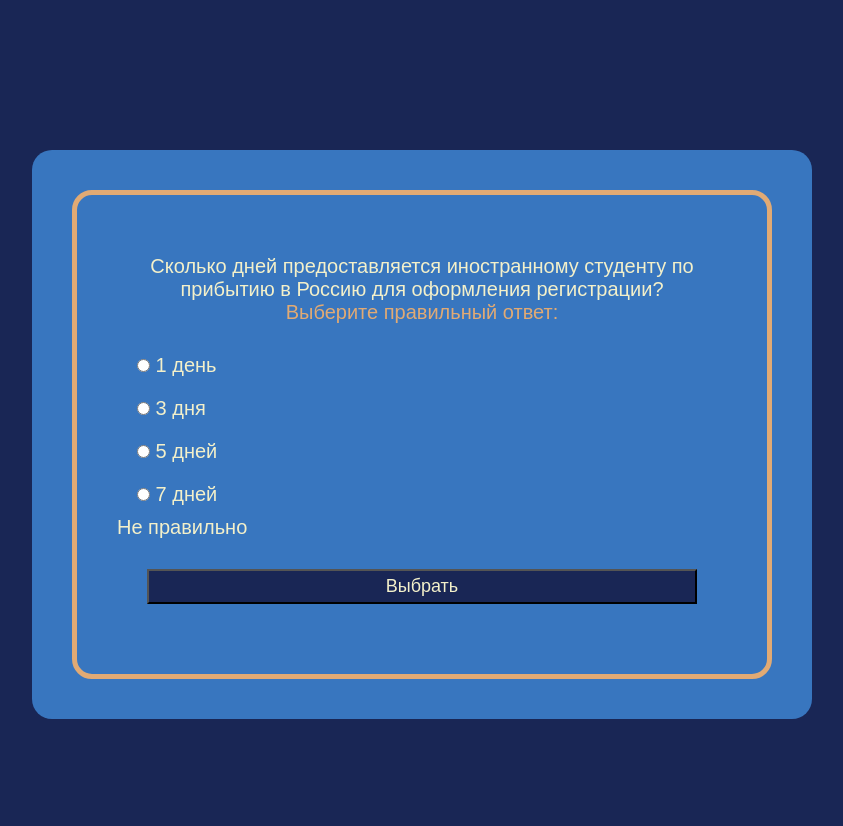
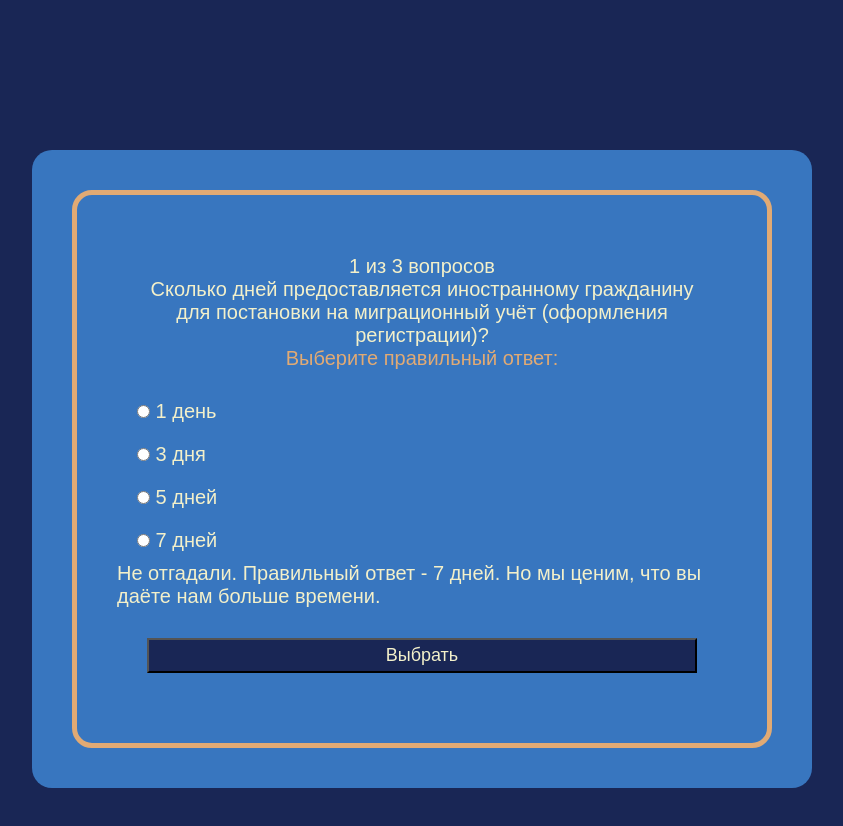
Before and after one commit to poposhka1990/migration-law-test-js, a plain HTML site: page index.html in a window 1280 px wide. Both pictures are taken after a click on the button "Выбрать". Shown: the whole page, without its empty margins (218-1061 px from the left). Drawn offline with Linux system fonts and the light colour scheme.

Commit message:
add new constant with questions, progress and result message

```diff
--- a/index.html
+++ b/index.html
@@ -10,6 +10,7 @@
     <main class="wrapper">
         <div class="content">
             <div class="header">
+                <p class="question-number"></p>
                 <p class="question">Вопрос №1</p>
                 <p class="description">Выберите правильный ответ:</p>
             </div>
@@ -34,12 +35,13 @@
                     <label for="fourth" id="fourthLabel">Четвертый вариант</label>
                 </div>
 
-                <p class="answer"></p>
+                <p class="commentary"></p>
 
                 <button type="button" class="button">Выбрать</button>
             </form>
         </div>
     </main>
     <script src="./script.js"></script>
+    <script type="module" src="./questions.js"></script>
 </body>
 </html>
--- a/script.js
+++ b/script.js
@@ -1,42 +1,61 @@
-const questions = [
-    'Сколько дней предоставляется иностранному студенту по прибытию в Россию для оформления регистрации?',
-    'За сколько времени нужно принести документы для продления учебной визы?',
-    'Сколько дней оформляется приглашение?'
+// не получается выынести в модуль ошибка: Cannot use import statement outside a module
+const QUESTIONS = [
+    {
+        question: 'Сколько дней предоставляется иностранному гражданину для постановки на миграционный учёт (оформления регистрации)?',
+        options: [ '1 день', '3 дня', '5 дней', '7 дней' ],
+        answer: 'fourth',
+        correctCommentary: 'Верно! На оформление регистрации предоставляется 7 рабочих дней с момента заселения в общежитие/квартиру. Именно поэтому этот документ полностью называется "отрывной талон уведомления о прибытии иностранного гражданина в место пребывания".',
+        wrongCommentary: 'Не отгадали. Правильный ответ - 7 дней. Но мы ценим, что вы даёте нам больше времени.'
+    },
+    {
+        question: 'Я не выезжала(а) из России, но получил новый документ. Сколько у меня дней для переоформления регистрации?',
+        options: [ '1 день', '3 дня', '5 дней', '7 дней' ],
+        answer: 'second',
+        correctCommentary: 'Да, так и есть! 3 дня при переоформлении и 7 дней при въезде в Россию из-за границы.',
+        wrongCommentary: 'А вот и неправильно! У вас есть всего 3 дня на это.'
+    },
+    {
+        question: 'Сколько дней оформляется приглашение для визы?',
+        options: [ '1 день', '2 недели', '1 месяц', '2 месяца' ],
+        answer: 'third',
+        correctCommentary: 'Правильно! Один месяц, учитывая составление документов, согласование и оформление.',
+        wrongCommentary: 'Неверно, оно оформляется 1 месяц'
+    }
 ]
 
-const options = [
-    [ '1 день', '3 дня', '5 дней', '7 дней' ],
-    [ '1 день', '1 неделя', '1 месяц', '2 месяца' ],
-    [ '1 день', '2 недели', '1 месяц', '2 месяца' ]
-]
-
-const answers = {
-    0: 'fourth',
-    1: 'third',
-    2: 'second'
-}
-
 const question = document.querySelector('.question')
-const form = document.querySelector('.question__form')
 const input = document.querySelectorAll('input')
 const firstOptionLabel = document.querySelector('#firstLabel')
 const secondOptionLabel = document.querySelector('#secondLabel')
 const thirdOptionLabel = document.querySelector('#thirdLabel')
 const fourthOptionLabel = document.querySelector('#fourthLabel')
 const button = document.querySelector('button')
-const answerLabel = document.querySelector('.answer')
+const commentary = document.querySelector('.commentary')
 const label = document.querySelectorAll('label')
-let chosenOption = null
+const result = document.querySelector('.content')
+
+let questionNumberLabel = document.querySelector('.question-number')
+let chosenOption = ''
 let questionNumber = 0
-let chosenInput
+let chosenInput = ''
+let progress = 0
 
-const nextQuestion = () => {
-    question.textContent = questions[questionNumber]
-    firstOptionLabel.textContent = options[questionNumber][0]
-    secondOptionLabel.textContent = options[questionNumber][1]
-    thirdOptionLabel.textContent = options[questionNumber][2]
-    fourthOptionLabel.textContent = options[questionNumber][3]
-    answerLabel.textContent = ''
+// Почему если переписываю на стандартную функцию, то не работает в блоке setTimeout?
+const getNextQuestion = () => {
+    if (questionNumber <= QUESTIONS.length - 1) {
+        questionNumberLabel.textContent = `${questionNumber + 1} из ${QUESTIONS.length} вопросов`
+        question.textContent = QUESTIONS[questionNumber].question
+        // Если блоки похожие, то нужно ли обходить циклом?
+        firstOptionLabel.textContent = QUESTIONS[questionNumber].options[0]
+        secondOptionLabel.textContent = QUESTIONS[questionNumber].options[1]
+        thirdOptionLabel.textContent = QUESTIONS[questionNumber].options[2]
+        fourthOptionLabel.textContent = QUESTIONS[questionNumber].options[3]
+        commentary.textContent = ''
+    } else {
+        result.innerHTML = `<p>
+                             У вас ${progress} правильных ответа из ${QUESTIONS.length} вопросов
+                          </p>`
+    }
 }
 
 const uncheckInput = () => {
@@ -48,7 +67,7 @@ const removeStyles = () => {
     label[chosenInput].classList.remove('right-answer')
 }
 
-nextQuestion(questionNumber)
+getNextQuestion(questionNumber)
 
 input.forEach((element, i, arr) => {
     element.addEventListener('click', () => {
@@ -57,21 +76,23 @@ input.forEach((element, i, arr) => {
     })
 })
 
+// Тоже похожие блоки, нужно выносить в функцию для минимизации кода?
 button.addEventListener('click', () => {
-    if (chosenOption === answers[0]) {
-        answerLabel.textContent = 'Правильно!'
+    if (chosenOption === QUESTIONS[questionNumber].answer) {
+        commentary.textContent = QUESTIONS[questionNumber].correctCommentary
         label[chosenInput].classList.add('right-answer')
+        progress++
         questionNumber++
         setTimeout(removeStyles, 1000)
         setTimeout(uncheckInput, 1500)
-        setTimeout(nextQuestion, 1500)
+        setTimeout(getNextQuestion, 2500)
     } else {
-        answerLabel.textContent = 'Не правильно'
+        console.log(chosenOption)
+        commentary.textContent = QUESTIONS[questionNumber].wrongCommentary
         label[chosenInput].classList.add('wrong-answer')
         questionNumber++
         setTimeout(removeStyles, 1000)
         setTimeout(uncheckInput, 1500)
-        setTimeout(nextQuestion, 1500)
-
+        setTimeout(getNextQuestion, 2500)
     }
 })
```
Also changed, not shown: questions.js (added).
